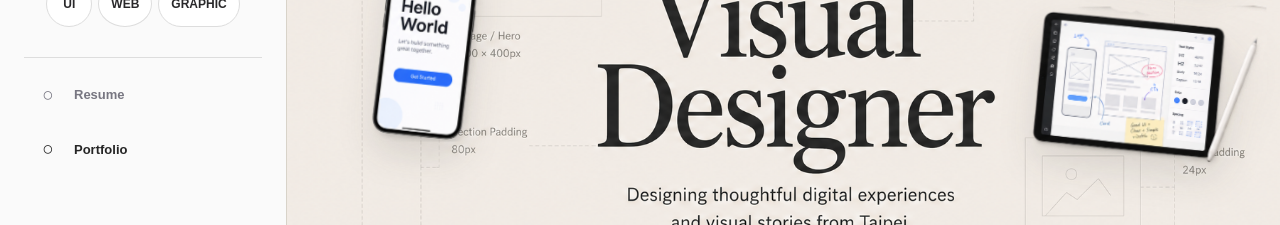
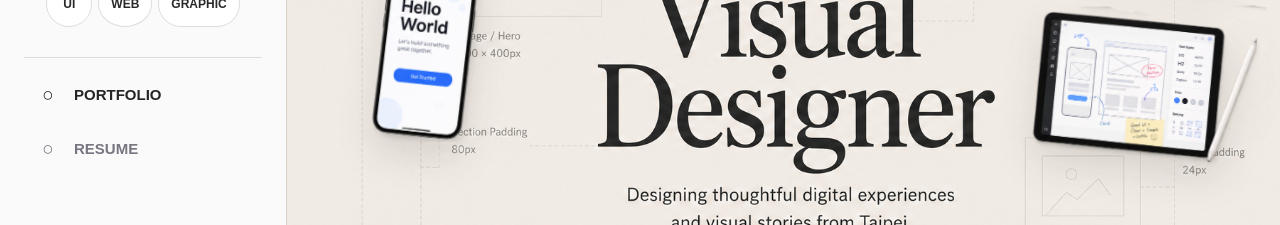
Before and after one commit to haocuobian88/kelly-design-portfolio, a Next.js app: page / in a window 1280 px wide. Shown: the part 359-584 px from the top of the page. Built offline with nearby package versions, Linux system fonts and the light colour scheme.

Commit message:
Reorder and enlarge sidebar navigation

```diff
--- a/app/components/ProfileSidebar.tsx
+++ b/app/components/ProfileSidebar.tsx
@@ -6,7 +6,7 @@ export default function ProfileSidebar(){
     <p className="profile-location">● Taipei, Taiwan</p>
     <p className="profile-experience"><b>10+ Years</b><span>Experience Includes:</span></p>
     <div className="experience-chips" aria-label="專業領域"><span>UI</span><span>WEB</span><span>GRAPHIC</span></div>
-    <nav className="profile-nav"><a href="/resume"><span>○</span> Resume</a><a className="active" href="/projects"><span>○</span> Portfolio</a></nav>
+    <nav className="profile-nav"><a className="active" href="/projects"><span>○</span> PORTFOLIO</a><a href="/resume"><span>○</span> RESUME</a></nav>
     <p className="photo-hint">PHOTO PLACEHOLDER</p>
   </aside>;
 }
--- a/app/globals.css
+++ b/app/globals.css
@@ -258,7 +258,7 @@ footer>div:last-child{grid-column:2;grid-row:1}
 .save-button{border:1px solid #e0e0e0;background:white;border-radius:50%;font-size:20px;cursor:pointer;box-shadow:0 2px 7px #0001}
 .profile-nav{width:100%;border-top:1px solid #ddd;margin-top:30px;padding-top:12px;display:flex;flex-direction:column;gap:4px}
 .profile-actions{display:none!important}
-.profile-nav a{padding:11px 13px;display:flex;align-items:center;gap:15px;color:#777681;font-size:13px;font-weight:600}
+.profile-nav a{padding:11px 13px;display:flex;align-items:center;gap:15px;color:#777681;font-size:15px;font-weight:600}
 .profile-nav a span{font-size:19px;width:22px;text-align:center}
 .profile-nav a.active{color:#252525}
 .photo-hint{margin-top:auto;font-size:7px;letter-spacing:.18em;color:#bbb}
--- a/app/page.tsx
+++ b/app/page.tsx
@@ -47,8 +47,8 @@ export default function Home(){
         <button className="save-button" aria-label="收藏作品集">♡</button>
       </div>
       <nav className="profile-nav">
-        <a href="/resume"><span>○</span> Resume</a>
-        <a className="active" href="/projects"><span>○</span> Portfolio</a>
+        <a className="active" href="/projects"><span>○</span> PORTFOLIO</a>
+        <a href="/resume"><span>○</span> RESUME</a>
       </nav>
       <p className="photo-hint">PHOTO PLACEHOLDER</p>
     </aside>
--- a/app/projects/page.tsx
+++ b/app/projects/page.tsx
@@ -25,7 +25,7 @@ export default function ProjectsPage(){
       <p className="profile-experience"><b>10+ Years</b><span>Experience Includes:</span></p>
       <div className="experience-chips"><span>UI</span><span>WEB</span><span>GRAPHIC</span></div>
       <div className="profile-actions"><a className="message-button" href="mailto:hello@example.com"><span>✉</span> Message</a><button className="save-button" aria-label="收藏作品集">♡</button></div>
-      <nav className="profile-nav"><a href="/resume"><span>○</span> Resume</a><a className="active" href="/projects"><span>○</span> Portfolio</a></nav>
+      <nav className="profile-nav"><a className="active" href="/projects"><span>○</span> PORTFOLIO</a><a href="/resume"><span>○</span> RESUME</a></nav>
       <p className="photo-hint">PHOTO PLACEHOLDER</p>
     </aside>
     <div className="site-content">
--- a/app/resume/page.tsx
+++ b/app/resume/page.tsx
@@ -7,7 +7,7 @@ const experience=[
 ];
 
 export default function ResumePage(){
-  return <main><aside className="profile-sidebar" aria-label="個人資料"><div className="profile-avatar"><span>KL</span></div><h2>Kelly Lei</h2><p className="profile-role">Visual &amp; Product Designer</p><p className="profile-location">● Taipei, Taiwan</p><p className="profile-experience"><b>10+ Years</b><span>Experience Includes:</span></p><div className="experience-chips"><span>UI</span><span>WEB</span><span>GRAPHIC</span></div><div className="profile-actions"><a className="message-button" href="mailto:hello@example.com"><span>✉</span> Message</a><button className="save-button" aria-label="收藏履歷">♡</button></div><nav className="profile-nav"><a className="active" href="/resume"><span>○</span> Resume</a><a href="/projects"><span>○</span> Portfolio</a></nav><p className="photo-hint">PROFILE</p></aside>
+  return <main><aside className="profile-sidebar" aria-label="個人資料"><div className="profile-avatar"><span>KL</span></div><h2>Kelly Lei</h2><p className="profile-role">Visual &amp; Product Designer</p><p className="profile-location">● Taipei, Taiwan</p><p className="profile-experience"><b>10+ Years</b><span>Experience Includes:</span></p><div className="experience-chips"><span>UI</span><span>WEB</span><span>GRAPHIC</span></div><div className="profile-actions"><a className="message-button" href="mailto:hello@example.com"><span>✉</span> Message</a><button className="save-button" aria-label="收藏履歷">♡</button></div><nav className="profile-nav"><a href="/projects"><span>○</span> PORTFOLIO</a><a className="active" href="/resume"><span>○</span> RESUME</a></nav><p className="photo-hint">PROFILE</p></aside>
     <div className="site-content resume-page"><header className="topbar"><nav><a href="/">HOME</a><a href="/#work">WORK</a><a href="/#about">ABOUT</a><a className="active" href="/resume">RESUME</a></nav></header>
       <section className="resume-sheet"><div className="resume-sheet-head"><div><p>RESUME · 10+ YEARS</p><h1>Kelly Lei</h1></div><p>擅長把複雜的產品需求整理成清楚、可落地的介面與設計系統。</p></div><div className="resume-columns"><section className="resume-work"><h2>工作經歷</h2><div className="experience-list">{experience.map(item=><article key={item.company}><div className="job-head"><div><h3>{item.company}</h3><h4>{item.role}</h4></div><p>{item.period}</p></div><p>{item.summary}</p></article>)}</div></section><aside className="resume-side"><section><h2>工具與技能</h2><div className="skill-groups"><article><p>PRODUCT &amp; UI</p><h3>Figma, Adobe XD, Balsamiq</h3><span>Wireframe、User Flow、Prototype、Design System、介面規格與 Design Handoff</span></article><article><p>VISUAL DESIGN</p><h3>Photoshop, Illustrator, InDesign</h3><span>品牌視覺、網頁設計、平面製作物、包裝與行銷素材</span></article><article><p>FRONT-END</p><h3>HTML, CSS, Keynote</h3><span>響應式網頁基礎、開發溝通、視覺提案與跨部門協作</span></article></div></section><section className="resume-education"><h2>教育程度</h2><h3>台北市立大學</h3><p>體育與健康學系 · 畢業</p><span>2006.09 — 2007.06</span></section></aside></div></section>
     </div>
```
